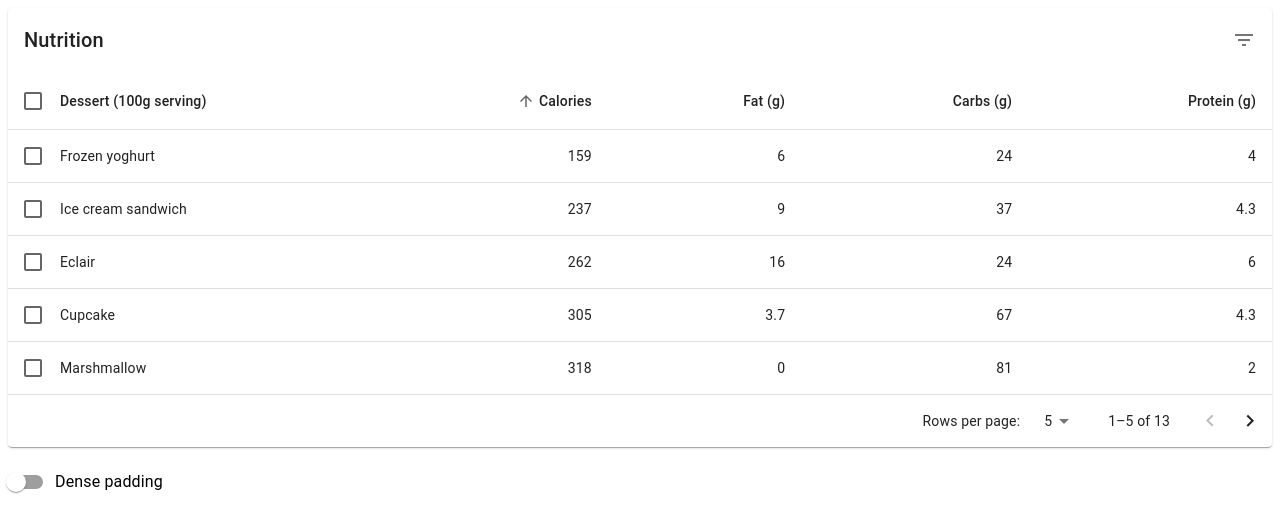
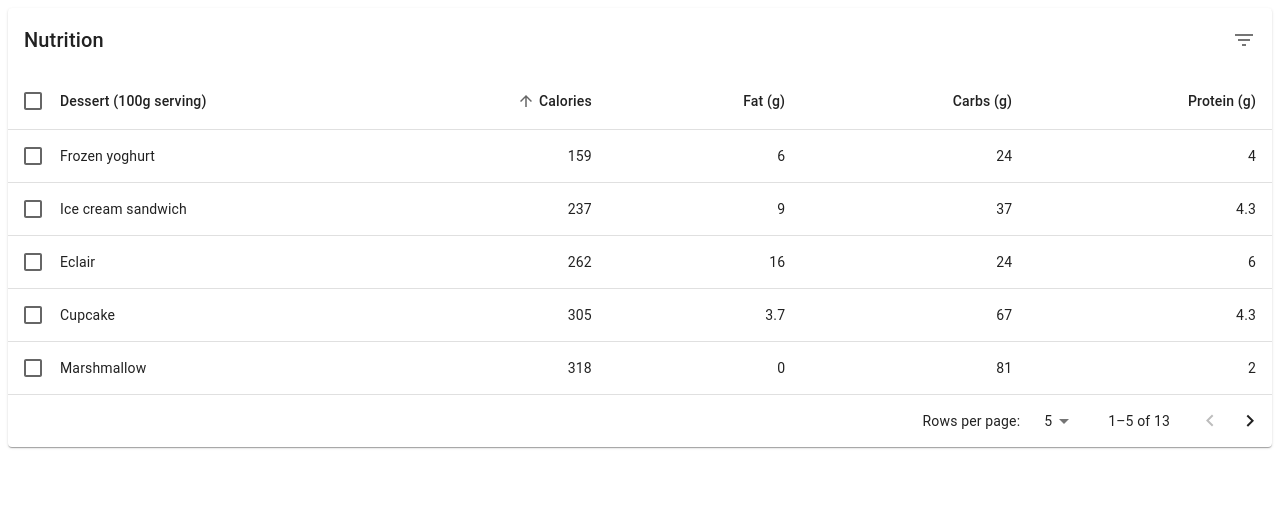
Before and after one commit to fjwr1024/next-admin, a Next.js app: page /customers in a window 1280 px wide. Shown: the top 532 px of the page. Built offline with nearby package versions, Linux system fonts and the light colour scheme.

Commit message:
delete unused dense

```diff
--- a/src/app/components/table/UserTable.tsx
+++ b/src/app/components/table/UserTable.tsx
@@ -242,7 +242,6 @@ export default function EnhancedTable() {
   const [orderBy, setOrderBy] = React.useState<keyof Data>('calories')
   const [selected, setSelected] = React.useState<readonly string[]>([])
   const [page, setPage] = React.useState(0)
-  const [dense, setDense] = React.useState(false)
   const [rowsPerPage, setRowsPerPage] = React.useState(5)
 
   const handleRequestSort = (event: React.MouseEvent<unknown>, property: keyof Data) => {
@@ -289,10 +288,6 @@ export default function EnhancedTable() {
     setPage(0)
   }
 
-  const handleChangeDense = (event: React.ChangeEvent<HTMLInputElement>) => {
-    setDense(event.target.checked)
-  }
-
   const isSelected = (name: string) => selected.indexOf(name) !== -1
 
   // Avoid a layout jump when reaching the last page with empty rows.
@@ -303,11 +298,7 @@ export default function EnhancedTable() {
       <Paper sx={{ width: '100%', mb: 2 }}>
         <EnhancedTableToolbar numSelected={selected.length} />
         <TableContainer>
-          <Table
-            sx={{ minWidth: 750 }}
-            aria-labelledby='tableTitle'
-            size={dense ? 'small' : 'medium'}
-          >
+          <Table sx={{ minWidth: 750 }} aria-labelledby='tableTitle'>
             <EnhancedTableHead
               numSelected={selected.length}
               order={order}
@@ -353,11 +344,7 @@ export default function EnhancedTable() {
                   )
                 })}
               {emptyRows > 0 && (
-                <TableRow
-                  style={{
-                    height: (dense ? 33 : 53) * emptyRows,
-                  }}
-                >
+                <TableRow>
                   <TableCell colSpan={6} />
                 </TableRow>
               )}
@@ -374,10 +361,6 @@ export default function EnhancedTable() {
           onRowsPerPageChange={handleChangeRowsPerPage}
         />
       </Paper>
-      <FormControlLabel
-        control={<Switch checked={dense} onChange={handleChangeDense} />}
-        label='Dense padding'
-      />
     </Box>
   )
 }
```
